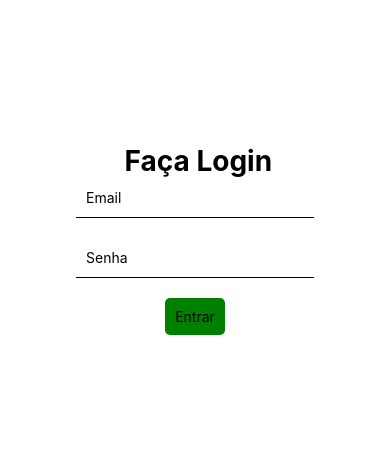
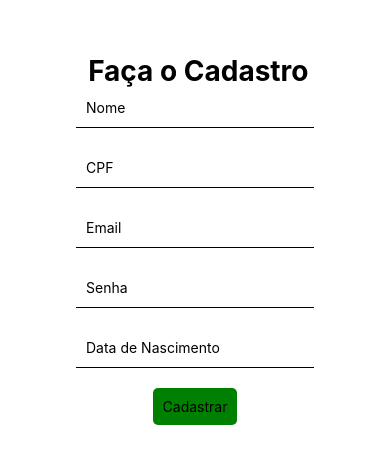
Before and after one commit to evelynriandrade6/LoginCelular, a React Native app: screen / in a window 390 px wide. Shown: the part 183-646 px from the top of the page. Built offline with nearby package versions, Linux system fonts and the light colour scheme.

Commit message:
Cadastro 26/02

```diff
--- a/src/App.js
+++ b/src/App.js
@@ -1,10 +1,11 @@
 import { StyleSheet, Text, View, TextInput, Button } from "react-native";
 import Login from "./screens/Login";
+import Cadastro from "./screens/Cadastro";
 
 export default function App() {
   return (
     <View style={styles.container}>
-      <Login></Login>
+      <Cadastro></Cadastro>
     </View>
   );
 }
--- a/src/axios/axios.js
+++ b/src/axios/axios.js
@@ -8,7 +8,8 @@
 });
 
 const sheets = {
-    postLogin:(user)=>api.post("user/login",user)
+    postLogin:(user)=>api.post("user/login",user),
+    postCadastro:(user)=>api.post("user/",user)
 }
 
 export default sheets;
--- /dev/null
+++ b/src/screens/Cadastro.js
@@ -0,0 +1,105 @@
+import React, { useState } from "react";
+import {
+  View,
+  Text,
+  TextInput,
+  TouchableOpacity,
+  Alert,
+  StyleSheet,
+} from "react-native";
+import api from "../axios/axios";
+
+export default function Cadastro() {
+  const [user, setUser] = useState({
+    name:"",
+    cpf:"",
+    email: "",
+    password: "",
+    data_nascimento:""
+  });
+
+  async function handleCadastro() {
+    await api.postCadastro(user).then(
+        (response)=>{
+            console.log(response.data.message);
+            Alert.alert(response.data.message);
+        }, (error)=>{
+            console.log(error)
+            Alert.alert(error.response.error.message)
+        }
+    );
+  }
+
+  return (
+    <View style={styles.container}>
+      <Text style={styles.title}> Faça o Cadastro</Text>
+      <TextInput
+        style={styles.input}
+        placeholder="Nome"
+        value={user.name}
+        onChangeText={(value) => {
+          setUser({ ...user, name: value });
+        }}
+      />
+        <TextInput
+      style={styles.input}
+        placeholder="CPF"
+        value={user.cpf}
+        onChangeText={(value) => {
+          setUser({ ...user, cpf: value });
+        }}
+      />
+      <TextInput
+      style={styles.input}
+        placeholder="Email"
+        value={user.email}
+        onChangeText={(value) => {
+          setUser({ ...user, email: value });
+        }}
+      />
+    <TextInput
+      style={styles.input}
+        placeholder="Senha"
+        value={user.password}
+        onChangeText={(value) => {
+          setUser({ ...user, password: value });
+        }}
+      />
+    <TextInput
+      style={styles.input}
+        placeholder="Data de Nascimento"
+        value={user.data_nascimento}
+        onChangeText={(value) => {
+          setUser({ ...user, data_nascimento: value });
+        }}
+      />
+      <TouchableOpacity onPress={handleCadastro} style={styles.button}>
+        <Text>Cadastrar</Text>
+      </TouchableOpacity>
+    </View>
+  );
+}
+
+const styles = StyleSheet.create({
+  container: {
+    flex: 1,
+    justifyContent: "center",
+    alignItems: "center",
+  },
+  title: {
+    fontSize: 28,
+    fontWeight: "bold",
+  },
+  input: {
+    width: '100%',
+    height: 40,
+    borderBottomWidth: 1,
+    marginBottom: 20,
+    paddingHorizontal: 10
+  },
+  button:{
+    backgroundColor: 'green',
+    padding: 10,
+    borderRadius: 5
+  }
+});
```
